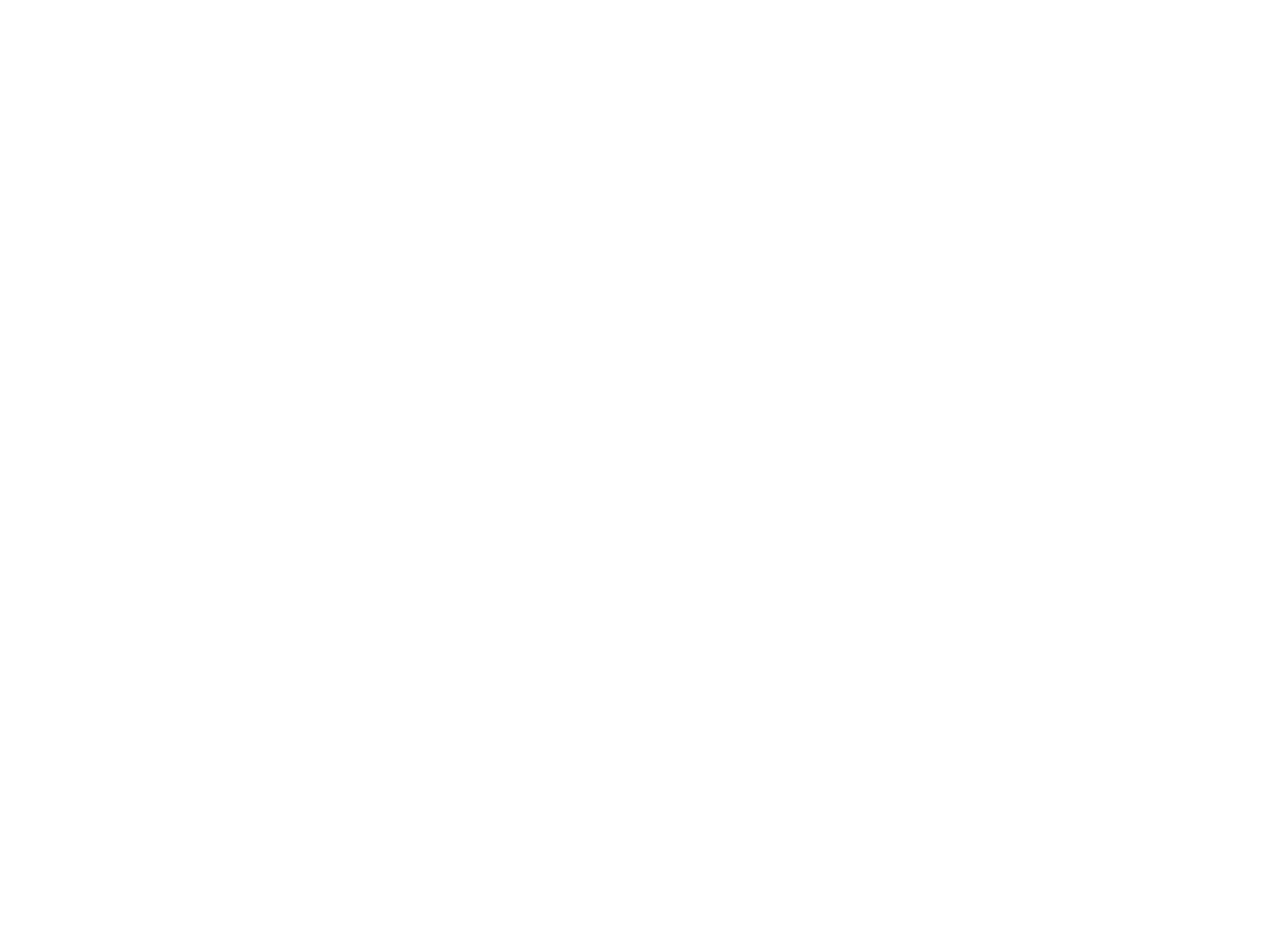
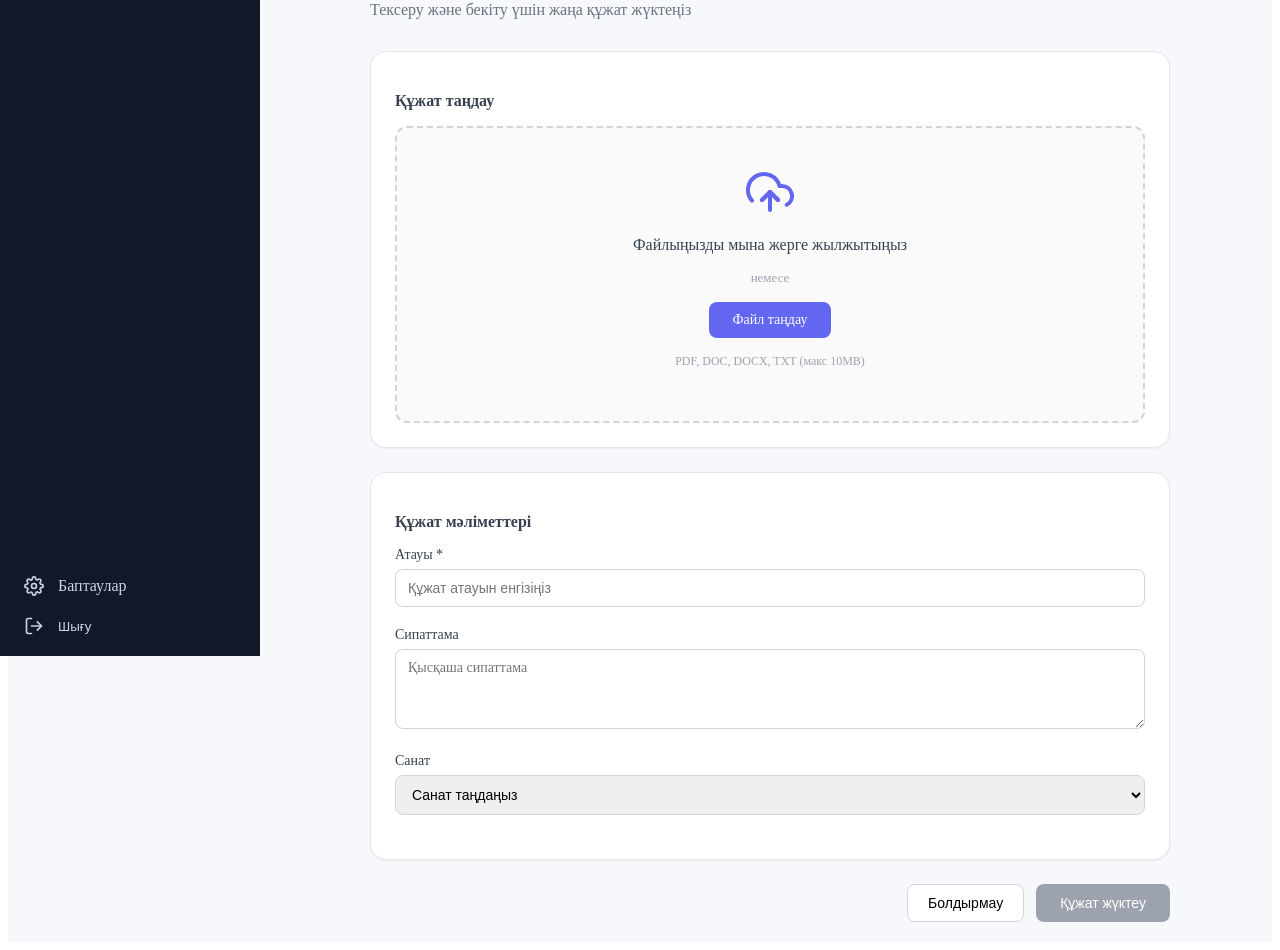
Before and after one commit to balnuuuur/dokumentooborot, a React (Create React App) app: page /upload in a window 1280 px wide. Before the commit this address had no page. Shown: the part 154-1104 px from the top of the page. Before the commit the page ends 800 px from the top, so only its background shows below. Built offline with nearby package versions, Linux system fonts and the light colour scheme; sample sign-in values are in the browser's storage.

Commit message:
feat: Upload.js ке Drag Drop қосу және құжат атауын енгізу

```diff
--- a/src/App.js
+++ b/src/App.js
@@ -4,6 +4,7 @@
 import Register from './components/Register';
 import Dashboard from './components/Dashboard';
 import Layout from './components/Layout';
+import Upload from './components/Upload';
 
 function App() {
   const token = localStorage.getItem('token');
@@ -14,7 +15,8 @@
         <Route path="/login" element={token ? <Navigate to="/dashboard" /> : <Login />} />
         <Route path="/register" element={token ? <Navigate to="/dashboard" /> : <Register />} />
         <Route element={token ? <Layout /> : <Navigate to="/login" />}>
-        <Route path="/dashboard" element={token ? <Dashboard /> : <Navigate to="/login" />} />
+        <Route path="/dashboard" element={<Dashboard />} />
+        <Route path="/upload" element={<Upload />} />
         <Route path="/" element={<Navigate to="/dashboard" />} />
       </Route>
     </Routes>
--- a/src/components/Dashboard.js
+++ b/src/components/Dashboard.js
@@ -178,7 +178,7 @@
 
   searchBtn: {
     padding: '10px 16px',
-    backgroundColor: '#6366f1',
+    background: 'linear-gradient(135deg,#6366f1,#a855f7)',
     color: '#fff',
     border: 'none',
     borderRadius: '8px',
--- a/src/components/Upload.js
+++ b/src/components/Upload.js
@@ -1,7 +1,7 @@
-import React, { useState } from 'react';
+import React, { useState, useCallback } from 'react';
 import { useNavigate } from 'react-router-dom';
 import { uploadDocument } from '../services/api';
-import { FiUploadCloud } from 'react-icons/fi';
+import { FiUploadCloud, FiFile } from 'react-icons/fi';
 
 function Upload() {
   const [file, setFile] = useState(null);
@@ -11,7 +11,44 @@
   const [loading, setLoading] = useState(false);
   const [error, setError] = useState('');
   const [success, setSuccess] = useState('');
+  const [isDragOver, setIsDragOver] = useState(false);
   const navigate = useNavigate();
+
+  const handleDragOver = useCallback((e) => {
+    e.preventDefault();
+    e.stopPropagation();
+    setIsDragOver(true);
+  }, []);
+
+  const handleDragLeave = useCallback((e) => {
+    e.preventDefault();
+    e.stopPropagation();
+    setIsDragOver(false);
+  }, []);
+
+  const handleDrop = useCallback((e) => {
+    e.preventDefault();
+    e.stopPropagation();
+    setIsDragOver(false);
+
+    const droppedFile = e.dataTransfer.files[0];
+    if (droppedFile) {
+      setFile(droppedFile);
+      if (!title) {
+        setTitle(droppedFile.name.replace(/\.[^/.]+$/, ''));
+      }
+    }
+  }, [title]);
+
+  const handleFileSelect = useCallback((e) => {
+    const selectedFile = e.target.files[0];
+    if (selectedFile) {
+      setFile(selectedFile);
+      if (!title) {
+        setTitle(selectedFile.name.replace(/\.[^/.]+$/, ''));
+      }
+    }
+  }, [title]);
 
   const handleSubmit = async (e) => {
     e.preventDefault();
@@ -22,6 +59,7 @@
 
     setLoading(true);
     setError('');
+    setSuccess('');
 
     try {
       await uploadDocument(file, description);
@@ -36,56 +74,61 @@
 
   return (
     <div style={styles.container}>
-      <h1 style={styles.title}>Құжат жүктеу</h1>
-      <p style={styles.subtitle}>
-        Тексеру және бекіту үшін жаңа құжат жүктеңіз
-      </p>
+      <h1 style={styles.title}>Құжатты жүктеу</h1>
+      <p style={styles.subtitle}>Тексеру және бекіту үшін жаңа құжат жүктеңіз</p>
 
+      <form onSubmit={handleSubmit}>
         <div style={styles.card}>
-        <form onSubmit={handleSubmit}>
+          <p style={styles.cardTitle}>Құжат таңдау</p>
 
           <div
-            style={styles.uploadArea}
-            onMouseEnter={(e) =>
-              (e.currentTarget.style.background = '#f1f5f9')
-            }
-            onMouseLeave={(e) =>
-              (e.currentTarget.style.background = '#f9fafb')
-            }
-            </div>
-            <div style={styles.uploadIcon}>
+            onDragOver={handleDragOver}
+            onDragLeave={handleDragLeave}
+            onDrop={handleDrop}
+            style={{
+              ...styles.uploadArea,
+              ...(isDragOver ? styles.uploadAreaDragOver : {}),
+              ...(file ? styles.uploadAreaWithFile : {})
+            }}
+          >
+            {file ? (
+              <>
+                <FiFile size={48} color="#6366f1" />
+                <p style={styles.selectedFileName}>{file.name}</p>
+                <p style={styles.fileSize}>
+                  {(file.size / 1024).toFixed(2)} KB
+                </p>
+                <button
+                  type="button"
+                  onClick={() => setFile(null)}
+                  style={styles.removeFileBtn}
+                >
+                  Басқа файл таңдау
+                </button>
+              </>
+            ) : (
+              <>
                 <FiUploadCloud size={48} color="#6366f1" />
-            </div>
-
-            <p style={styles.uploadText}>
-              Файлыңызды мына жерге жылжытыңыз
-            </p>
+                <p style={styles.uploadText}>Файлыңызды мына жерге жылжытыңыз</p>
                 <p style={styles.uploadOr}>немесе</p>
-
                 <input
                   type="file"
-              onChange={(e) => setFile(e.target.files[0])}
+                  onChange={handleFileSelect}
                   style={styles.fileInput}
                   id="fileInput"
+                  accept=".pdf,.doc,.docx,.txt"
                 />
-
                 <label htmlFor="fileInput" style={styles.browseBtn}>
                   Файл таңдау
                 </label>
-
-            {file && (
-              <p style={styles.fileName}>
-                Таңдалған: {file.name}
-              </p>
+                <p style={styles.supported}>PDF, DOC, DOCX, TXT (макс 10MB)</p>
+              </>
             )}
-
-            <p style={styles.supported}>
-              PDF, DOC, DOCX, TXT (макс 10MB)
-            </p>
+          </div>
         </div>
 
-          <div style={styles.detailsSection}>
-            <h3 style={styles.sectionTitle}>Құжат мәліметтері</h3>
+        <div style={styles.card}>
+          <p style={styles.cardTitle}>Құжат мәліметтері</p>
 
           <div style={styles.inputGroup}>
             <label style={styles.label}>Атауы *</label>
@@ -115,11 +158,12 @@
               value={category}
               onChange={(e) => setCategory(e.target.value)}
               style={styles.input}
-
+            >
               <option value="">Санат таңдаңыз</option>
               <option value="Жоба жоспары">Жоба жоспары</option>
               <option value="Есеп">Есеп</option>
               <option value="Маркетинг">Маркетинг</option>
+              <option value="Келісімшарт">Келісімшарт</option>
             </select>
           </div>
         </div>
@@ -132,170 +176,222 @@
             type="button"
             onClick={() => navigate('/documents')}
             style={styles.cancelBtn}
+          >
             Болдырмау
           </button>
-
           <button
             type="submit"
-              disabled={loading}
-              style={styles.submitBtn}
-              {loading ? 'Жүктелуде...' : 'Жүктеу'}
+            disabled={loading || !file}
+            style={{
+              ...styles.submitBtn,
+              ...((loading || !file) ? styles.submitBtnDisabled : {})
+            }}
+          >
+            {loading ? 'Жүктелуде...' : 'Құжат жүктеу'}
           </button>
         </div>
       </form>
-      </div>
     </div>
   );
 }
 
 const styles = {
   container: {
-    maxWidth: '900px',
+    maxWidth: '800px',
     margin: '0 auto',
+    padding: '0 16px',
   },
 
   title: {
-    fontSize: '26px',
-    fontWeight: '600',
-    marginBottom: '6px',
+    fontSize: '28px',
+    fontWeight: 'bold',
+    marginBottom: '8px',
+    color: '#1f2937',
   },
 
   subtitle: {
     color: '#6b7280',
-    marginBottom: '24px',
+    marginBottom: '32px',
   },
 
   card: {
-    backgroundColor: '#fff',
+    background: '#fff',
     borderRadius: '16px',
-    padding: '28px',
-    boxShadow: '0 10px 25px rgba(0,0,0,0.05)',
+    padding: '24px',
+    marginBottom: '24px',
+    border: '1px solid #e5e7eb',
+    boxShadow: '0 1px 2px rgba(0,0,0,0.05)',
+  },
+
+  cardTitle: {
+    fontWeight: '600',
+    marginBottom: '16px',
+    fontSize: '16px',
+    color: '#374151',
   },
 
   uploadArea: {
-    borderRadius: '14px',
-    padding: '40px',
+    border: '2px dashed #d1d5db',
+    borderRadius: '12px',
+    padding: '40px 24px',
     textAlign: 'center',
-    marginBottom: '30px',
-    backgroundColor: '#f9fafb',
-    cursor: 'pointer',
-    transition: '0.2s',
+    transition: 'all 0.2s ease',
+    backgroundColor: '#fafafa',
   },
 
-  uploadIcon: { marginBottom: '12px' },
+  uploadAreaDragOver: {
+    borderColor: '#6366f1',
+    backgroundColor: '#eef2ff',
+  },
+
+  uploadAreaWithFile: {
+    borderColor: '#10b981',
+    backgroundColor: '#ecfdf5',
+  },
 
   uploadText: {
-    fontSize: '16px',
     fontWeight: '500',
+    marginTop: '16px',
     color: '#374151',
   },
 
   uploadOr: {
     fontSize: '13px',
     color: '#9ca3af',
-    margin: '6px 0',
+    margin: '8px 0',
   },
 
-  fileInput: { display: 'none' },
+  fileInput: {
+    display: 'none',
+  },
 
   browseBtn: {
-    display: 'inline-block',
-    backgroundColor: '#6366f1',
+    marginTop: '8px',
+    background: '#6366f1',
     color: '#fff',
-    padding: '10px 18px',
+    padding: '10px 24px',
     borderRadius: '8px',
     cursor: 'pointer',
-    marginTop: '12px',
-  },
-
-  fileName: {
-    marginTop: '14px',
+    display: 'inline-block',
     fontSize: '14px',
-    color: '#111827',
+    fontWeight: '500',
+    border: 'none',
   },
 
   supported: {
     fontSize: '12px',
     color: '#9ca3af',
-    marginTop: '10px',
+    marginTop: '16px',
   },
 
-  detailsSection: {
-    marginBottom: '24px',
+  selectedFileName: {
+    fontWeight: '600',
+    fontSize: '16px',
+    marginTop: '12px',
+    color: '#10b981',
+    wordBreak: 'break-all',
   },
 
-  sectionTitle: {
-    fontSize: '16px',
-    fontWeight: '600',
-    marginBottom: '16px',
+  fileSize: {
+    fontSize: '12px',
+    color: '#6b7280',
+    marginTop: '4px',
+  },
+
+  removeFileBtn: {
+    marginTop: '16px',
+    background: 'none',
+    border: '1px solid #d1d5db',
+    padding: '6px 12px',
+    borderRadius: '6px',
+    cursor: 'pointer',
+    fontSize: '12px',
+    color: '#6b7280',
   },
 
   inputGroup: {
-    marginBottom: '18px',
+    marginBottom: '20px',
   },
 
   label: {
     display: 'block',
-    fontSize: '13px',
+    fontSize: '14px',
+    fontWeight: '500',
     marginBottom: '6px',
-    color: '#6b7280',
+    color: '#374151',
   },
 
   input: {
     width: '100%',
-    padding: '11px 12px',
+    padding: '10px 12px',
     borderRadius: '8px',
-    border: '1px solid #e5e7eb',
+    border: '1px solid #d1d5db',
     fontSize: '14px',
     outline: 'none',
+    transition: 'border-color 0.2s',
+    boxSizing: 'border-box',
   },
 
   textarea: {
     width: '100%',
-    padding: '11px 12px',
+    padding: '10px 12px',
     borderRadius: '8px',
-    border: '1px solid #e5e7eb',
+    border: '1px solid #d1d5db',
     fontSize: '14px',
-    minHeight: '90px',
+    minHeight: '80px',
+    outline: 'none',
+    fontFamily: 'inherit',
+    boxSizing: 'border-box',
   },
 
   buttonGroup: {
     display: 'flex',
     justifyContent: 'flex-end',
-    gap: '10px',
+    gap: '12px',
   },
 
   cancelBtn: {
-    padding: '10px 18px',
-    backgroundColor: '#f3f4f6',
-    border: 'none',
+    padding: '10px 20px',
+    border: '1px solid #d1d5db',
+    background: '#fff',
     borderRadius: '8px',
     cursor: 'pointer',
+    fontSize: '14px',
+    fontWeight: '500',
   },
 
   submitBtn: {
-    padding: '10px 18px',
-    backgroundColor: '#6366f1',
+    padding: '10px 24px',
+    background: '#6366f1',
     color: '#fff',
     border: 'none',
     borderRadius: '8px',
     cursor: 'pointer',
+    fontSize: '14px',
+    fontWeight: '500',
+  },
+
+  submitBtnDisabled: {
+    background: '#9ca3af',
+    cursor: 'not-allowed',
   },
 
   error: {
-    backgroundColor: '#fee2e2',
-    color: '#991b1b',
-    padding: '10px',
+    backgroundColor: '#fef2f2',
+    color: '#dc2626',
+    padding: '12px 16px',
     borderRadius: '8px',
-    marginBottom: '16px',
+    marginBottom: '20px',
+    fontSize: '14px',
   },
 
   success: {
-    backgroundColor: '#dcfce7',
-    color: '#166534',
-    padding: '10px',
+    backgroundColor: '#ecfdf5',
+    color: '#10b981',
+    padding: '12px 16px',
     borderRadius: '8px',
-    marginBottom: '16px',
+    marginBottom: '20px',
+    fontSize: '14px',
   },
 };
 
```
Lines whose indentation alone changed are shown as unchanged.
